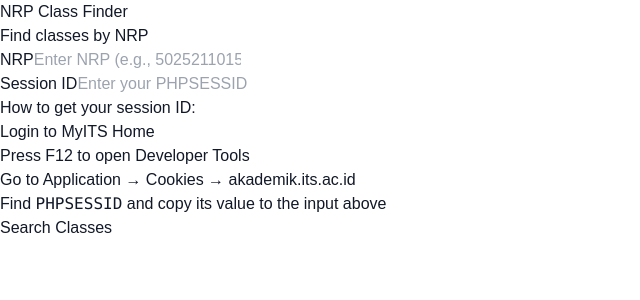
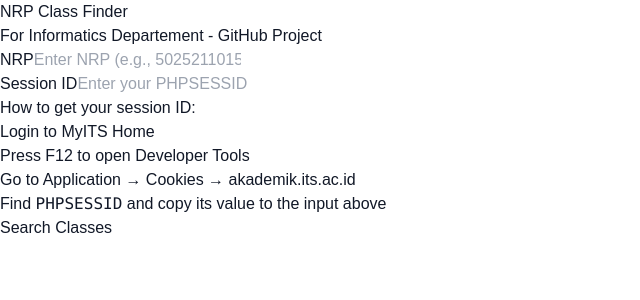
Before and after one commit to daf2a/nrp-class-finder, a Next.js app: page / in a window 1280 px wide. Shown: the top 300 px of the page, without its empty margins (0-640 px from the left). Built offline with nearby package versions, Linux system fonts and the light colour scheme.

Commit message:
add readme

```diff
--- a/src/app/page.tsx
+++ b/src/app/page.tsx
@@ -56,7 +56,17 @@
       <main className="max-w-2xl mx-auto space-y-8">
         <div className="text-center space-y-4">
           <h1 className="text-3xl font-bold text-gray-900">NRP Class Finder</h1>
-          <p className="text-gray-600">Find classes by NRP</p>
+            <p className="text-gray-600">
+            For Informatics Departement -{' '}
+            <a
+              href="https://github.com/daf2a/nrp-class-finder"
+              target="_blank"
+              rel="noopener noreferrer"
+              className="text-blue-600 hover:underline"
+            >
+              GitHub Project
+            </a>
+            </p>
         </div>
 
         <div className="space-y-4">
```
Also changed, not shown: 1 other file (tests, documents, lock files or other folders).
